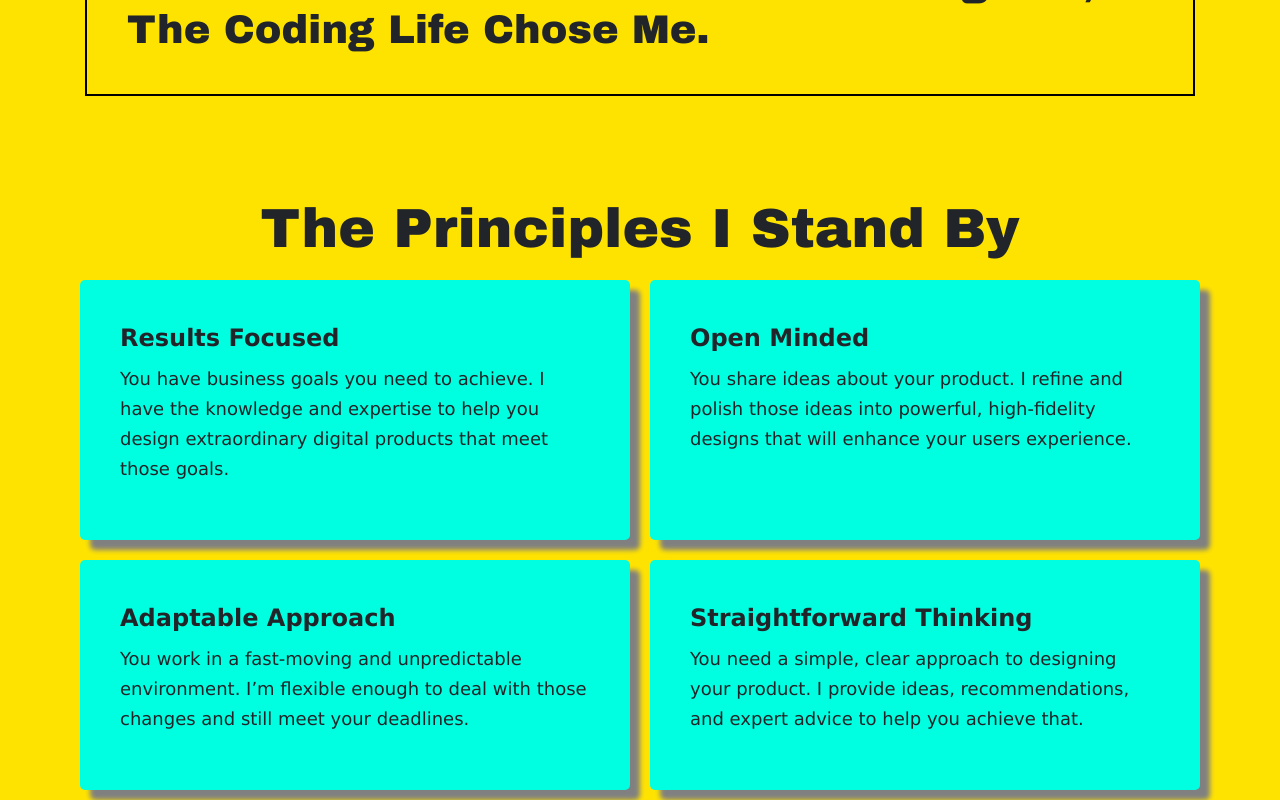
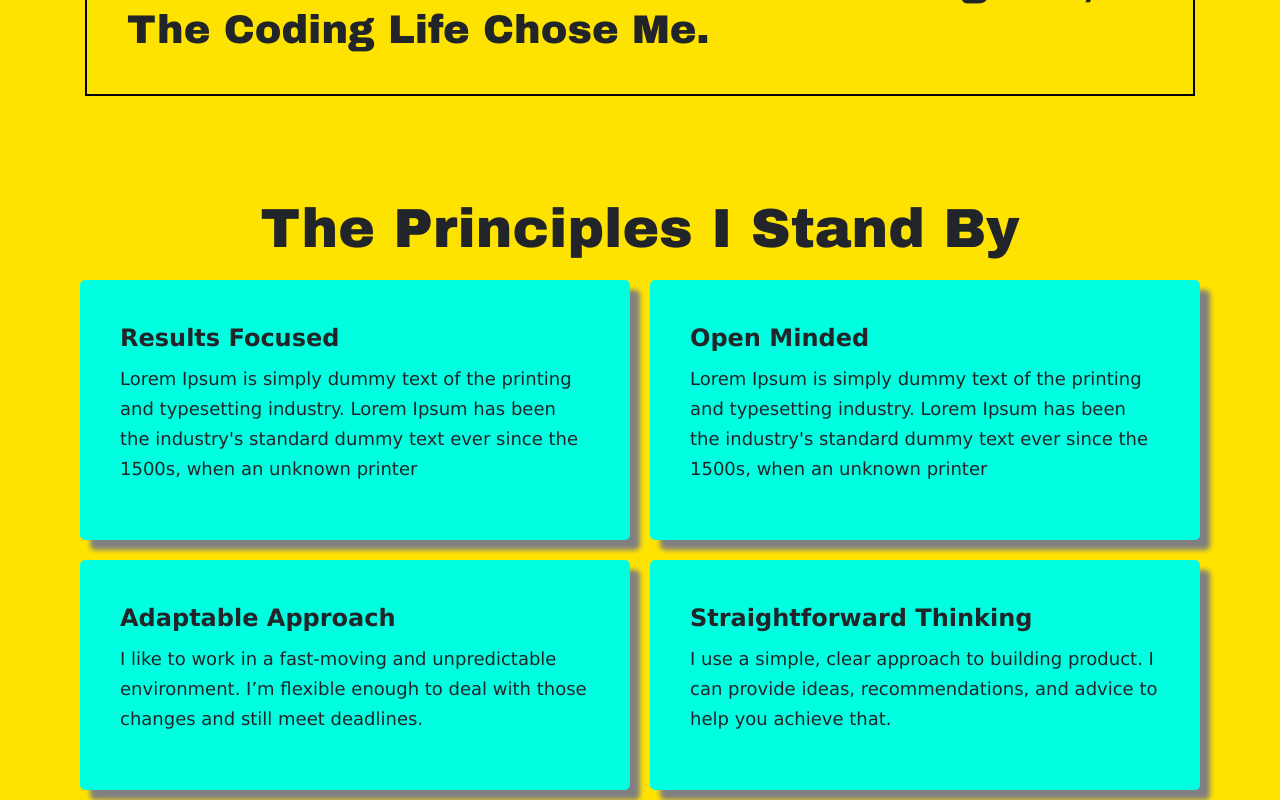
Before and after one commit to Nwillia3/mywebsite, a React (Create React App) app: page / in a window 1280 px wide. Shown: the part 1391-2191 px from the top of the page. Built offline with nearby package versions, Linux system fonts and the light colour scheme.

Commit message:
spring cleaning

```diff
--- a/src/common/project.jsx
+++ b/src/common/project.jsx
@@ -1,13 +1,12 @@
 import React from "react";
 import "./ProjectCard.css";
-// import { Link } from "react-router-dom";
 import { FontAwesomeIcon } from "@fortawesome/react-fontawesome";
 import { faLink } from "@fortawesome/free-solid-svg-icons";
 import { faGithub } from "@fortawesome/free-brands-svg-icons";
 
 // impor
 
-const Project = ({ header, img, url, description }) => {
+const Project = ({ header, url, description }) => {
   return (
     <div className="carded">
       <img src="../images/Xoolo.png" alt="" className="card-img-top image" />
--- a/src/common/projects.jsx
+++ b/src/common/projects.jsx
@@ -11,16 +11,9 @@ class Projects extends Component {
     demos: { miniProjects }
   };
 
-  // renderUrl = url => {
-  //   return this.state.portfolio.data.url;
-  // };
-
-  // renderDescription = text => {
-  //   return this.state.portfolio.description[text];
-  // };
   render() {
     const { data } = this.state.portfolio;
-    const { miniProjects } = this.state.demos;
+    // const { miniProjects } = this.state.demos;
     return (
       <div className="container Project">
         <ProjectTitle />
--- a/src/components/Principles.js
+++ b/src/components/Principles.js
@@ -12,33 +12,31 @@ const Principles = () => {
         <div className="" id="item">
           <h3>Results Focused</h3>
           <p>
-            You have business goals you need to achieve. I have the knowledge
-            and expertise to help you design extraordinary digital products that
-            meet those goals.
+            Lorem Ipsum is simply dummy text of the printing and typesetting
+            industry. Lorem Ipsum has been the industry's standard dummy text
+            ever since the 1500s, when an unknown printer
           </p>
         </div>
         <div className="" id="item">
           <h3> Open Minded</h3>
           <p>
-            You share ideas about your product. I refine and polish those ideas
-            into powerful, high-fidelity designs that will enhance your users
-            experience.
+            Lorem Ipsum is simply dummy text of the printing and typesetting
+            industry. Lorem Ipsum has been the industry's standard dummy text
+            ever since the 1500s, when an unknown printer
           </p>
         </div>
         <div className="" id="item">
           <h3>Adaptable Approach</h3>
           <p>
-            You work in a fast-moving and unpredictable environment. I’m
-            flexible enough to deal with those changes and still meet your
-            deadlines.
+            I like to work in a fast-moving and unpredictable environment. I’m
+            flexible enough to deal with those changes and still meet deadlines.
           </p>
         </div>
         <div className="" id="item">
           <h3>Straightforward Thinking</h3>
           <p>
-            You need a simple, clear approach to designing your product. I
-            provide ideas, recommendations, and expert advice to help you
-            achieve that.
+            I use a simple, clear approach to building product. I can provide
+            ideas, recommendations, and advice to help you achieve that.
           </p>
         </div>
       </div>
--- a/src/pages/Work.js
+++ b/src/pages/Work.js
@@ -1,7 +1,7 @@
 import React from "react";
 import logo from "../logo.jpg";
 import "../styles/Work.css";
-import NavBar from "../components/navBar";
+import NavBar from "../components/NavBar";
 const Work = () => {
   return (
     <React.Fragment>
```
Also changed, not shown: src/components/bio.jsx (deleted, +0 -28 lines), src/pages/Home.js (+3 -7 lines), src/styles/Bio.css (deleted, +0 -18 lines), 1 other file (tests, documents, lock files or other folders).
